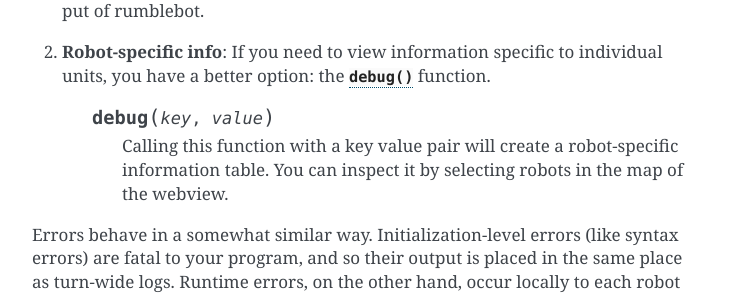
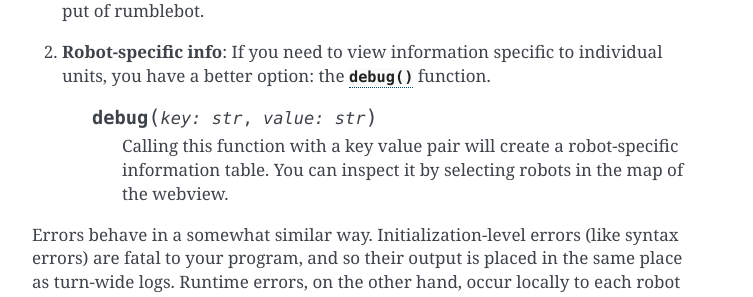
Before and after one commit to robot-rumble/docs, a Sphinx documentation site: the page built from source/quickstart.rst, in a window 1280 px wide and 900 px high, scrolled down 3623 px. Shown: the part 472-769 px from the top of the window, without its empty margins (388-1141 px from the left). Built offline with Sphinx 7.4.7, drawn with Linux system fonts in a browser that asks for light colours.

Commit message:
Clarify str parameters for debug function

```diff
--- a/source/api.rst
+++ b/source/api.rst
@@ -87,7 +87,7 @@ User-defined functions
     :param State state: The State instance for this battle.
     :param Obj unit: The Obj instance for this specific unit.
     :param debug: A function that accepts a string key and any value and it to the robot-specific debug table.
-    :type debug: function(str, any)
+    :type debug: function(str, str)
     :return: An action, obtained using one of the static methods of the :class:`Action` class.
 
 .. function:: init_turn(state)
--- a/source/quickstart.rst
+++ b/source/quickstart.rst
@@ -173,7 +173,7 @@ Logging in RR occurs on two levels.
 1. **Turn-wide info**: Calling the standard ``print``/``console.log`` function will immediately spit out your logs regardless of which robot they came from. You can view them in the bottom-right panel of the webview, or in the terminal output of rumblebot.
 2. **Robot-specific info**: If you need to view information specific to individual units, you have a better option: the :func:`debug` function.
 
-    .. function:: debug(key, value)
+    .. function:: debug(key: str, value: str)
 
         Calling this function with a key value pair will create a robot-specific information table. You can inspect it by selecting robots in the map of the webview.
 
```
